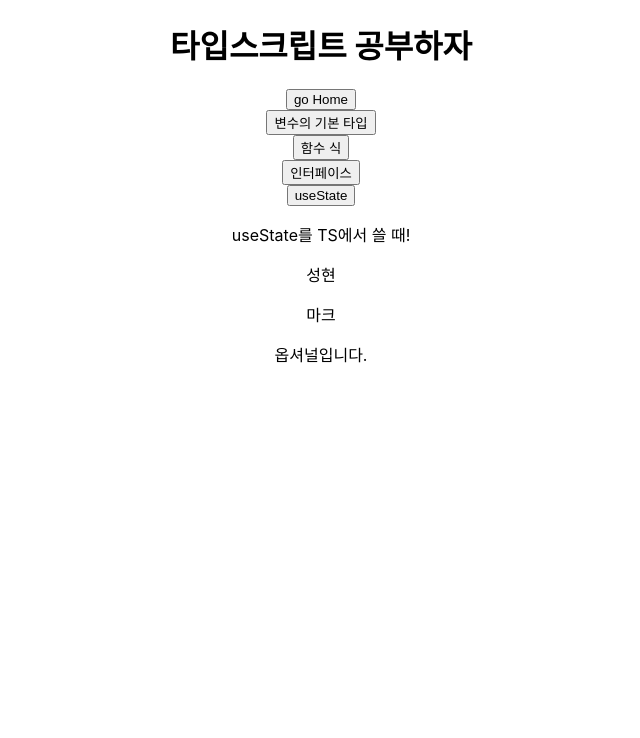
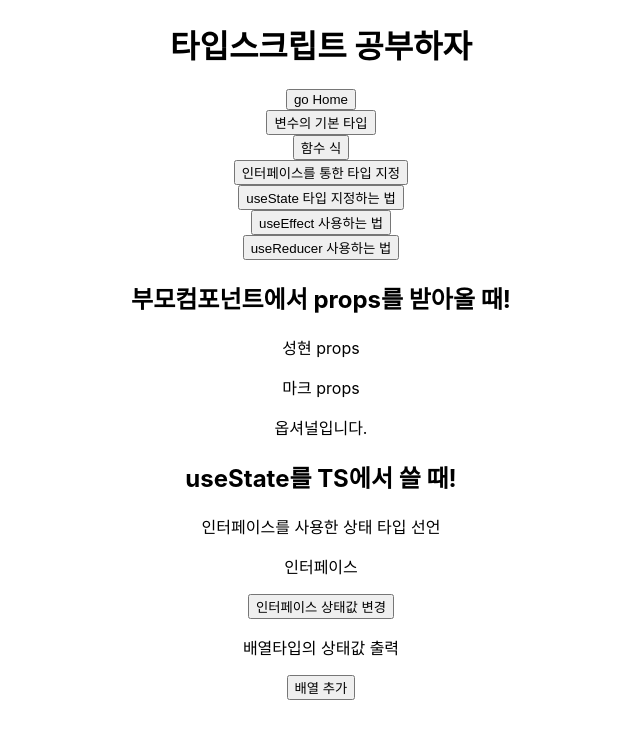
Before and after one commit to qirtudgus/typescript, a React (Create React App) app: page /state in a window 1280 px wide. Shown: the top 738 px of the page, without its empty margins (319-959 px from the left). Built offline with nearby package versions, Linux system fonts and the light colour scheme.

Commit message:
useState 사용법

```diff
--- a/src/App.tsx
+++ b/src/App.tsx
@@ -5,6 +5,8 @@ import BasicType from './Component/BasicType';
 import Func from './Component/func';
 import Interface from './Component/interface';
 import State from './Component/state';
+import Effect from './Component/effect';
+import Reducer from './Component/Reducer';
 
 function App() {
   const navigate = useNavigate();
@@ -38,20 +40,36 @@ function App() {
           navigate('/interface');
         }}
       >
-        인터페이스
+        인터페이스를 통한 타입 지정
       </button>
       <button
         onClick={() => {
           navigate('/state');
         }}
       >
-        useState
+        useState 타입 지정하는 법
+      </button>
+      <button
+        onClick={() => {
+          navigate('/effect');
+        }}
+      >
+        useEffect 사용하는 법
+      </button>
+      <button
+        onClick={() => {
+          navigate('/reducer');
+        }}
+      >
+        useReducer 사용하는 법
       </button>
 
       <Routes>
         <Route path='/BasicType' element={<BasicType />}></Route>
         <Route path='/func' element={<Func />}></Route>
         <Route path='/interface' element={<Interface />}></Route>
+        <Route path='/effect' element={<Effect />}></Route>
+        <Route path='/reducer' element={<Reducer />}></Route>
         <Route
           path='/state'
           element={<State name='성현' mark='마크' optional='옵셔널' />}
--- /dev/null
+++ b/src/Component/Reducer.tsx
@@ -0,0 +1,43 @@
+import React, {useReducer} from 'react';
+
+//리듀서의 action type 선언
+type Action = { type:'INCREASE'} | {type:'DECREASE'} |{type:'ALERT'};
+
+//리듀서 함수 선언
+function reducer(state:number, action:Action):(number|any) {
+
+    switch (action.type){
+        case 'INCREASE':
+            return state + 1;
+        case 'DECREASE':
+            return state - 1;
+        case 'ALERT' :
+            {
+                alert(`${state}입니다.`);
+            return state + 10;
+        }
+        default :
+            throw new Error ('unhandled action');
+    }
+}
+
+
+const Reducer = () => {
+    const [state, dispatch] = useReducer(reducer,0)
+    const onIncrease = () => {dispatch({type:'INCREASE'})}
+    const onDecrease = () => {dispatch({type:'DECREASE'})}
+    const onAlert = () => {dispatch({type:'ALERT'})}
+
+
+
+    return(
+        <>
+        <button onClick={onIncrease}>증가</button>
+        <button onClick={onDecrease}>감소</button>
+        <button onClick={onAlert}>10증가 알림창</button>
+        <p>{state}</p>
+        </>
+    )
+}
+
+export default Reducer;
--- /dev/null
+++ b/src/Component/effect.tsx
@@ -0,0 +1,32 @@
+import React, { useState,useEffect} from 'react';
+interface interfaceStr { id:string}
+
+const Effect = () => {
+    const [state, setState] = useState<number>(1)
+    const [str, setStr] = useState<interfaceStr>({id:''})
+
+    //useEffect 자체가 값을 리턴하는 경우는 없기때문에 js방식과 똑같이 사용하면 된다.
+    useEffect(()=>{
+        console.log(`${state}`)
+    },[state])
+
+    const count = () => {
+        setState(state + 1)
+    }
+
+    // input 이벤트는 각 이벤트에 커서를 대서 타입을 참고한다.
+    const inputChange = (e : React.ChangeEvent<HTMLInputElement>) => {
+        setStr({...str,id:e.target.value})
+    }
+
+    return(
+        <>
+        <button onClick={count}>증가</button>
+        <p>{state}</p>
+        <input  name="id" onChange={inputChange}></input>
+        <p>{str.id}</p>
+        </>
+    )
+}
+
+export default Effect;
--- a/src/Component/state.tsx
+++ b/src/Component/state.tsx
@@ -1,4 +1,6 @@
-import React, { useState } from 'react';
+import React, { useState} from 'react';
+
+// props 타입 지정
 type GreetingsProps = {
   name: string;
   mark: string;
@@ -6,13 +8,54 @@ type GreetingsProps = {
 };
 
 const State = ({ name, mark, optional }: GreetingsProps) => {
+
+  //초기값이 지정되어있으면 알아서 타입추론을 해주기때문에 그냥 사용해도 무방하다.
+  const [str, setStr] = useState('string');
+
+  //타입을 지정해주기위해서는 Generics를 사용해준다.
+  const [genericsStr, setGenericsStr] = useState<number>();
+
+  //상태의 타입이 두가지 이상일 때 ex)상태값에 따른 조건부 렌더링을 위한 null or undifined 사용 시
+  // type을 선언해주거나, Interface 사용! type은 부등호를 사용하지만 inteface는 바로 코드블럭을 사용한다.
+  type typeString = { str : string, str2 : number}
+  const [typeStr, setTypeStr] = useState<(typeString|null) >()
+
+  interface interfaceString { str : string, str2 : number}
+  const [interfaceStr, setInterfaceStr] = useState<(interfaceString|null) >({str:"인터페이스",str2:1234})
+  const interfaceSet = ():void => {
+    setInterfaceStr({...interfaceStr,str:"인터페이스 상태값 변경",str2:1234})
+  }
+
+
+  //상태의 타입이 배열일 경우
+  interface arrString { str : string, str2 : number}
+  const [arrStr,setArrStr] = useState<arrString[]>([])
+  const arrSet = ():void => {
+    setArrStr([...arrStr,{str:"배열 상태값",str2:4321}])
+  }
+
   return (
     <>
       <div>
-        <p className=''>useState를 TS에서 쓸 때!</p>
-        <p>{name}</p>
-        <p>{mark}</p>
+        <h2>부모컴포넌트에서 props를 받아올 때!</h2>
+        <p>{name} props</p>
+        <p>{mark} props</p>
         <p>{optional === '옵셔널' ? '옵셔널입니다.' : '옵셔널 아닙니다.'}</p>
+
+        <h2 className='title'>useState를 TS에서 쓸 때!</h2>
+
+        <p>인터페이스를 사용한 상태 타입 선언</p>
+      <p>{interfaceStr?.str}</p>
+      <button onClick={interfaceSet}>인터페이스 상태값 변경</button>
+
+        <p>배열타입의 상태값 출력</p>
+        {arrStr.map(i => {return (
+          <>
+          <p>{i.str}</p>
+          <p>{i.str2}</p>
+          </>
+        )})}
+        <button onClick={arrSet}>배열 추가</button>
       </div>
     </>
   );
```
